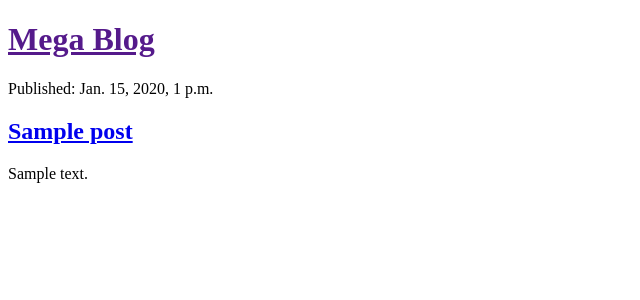
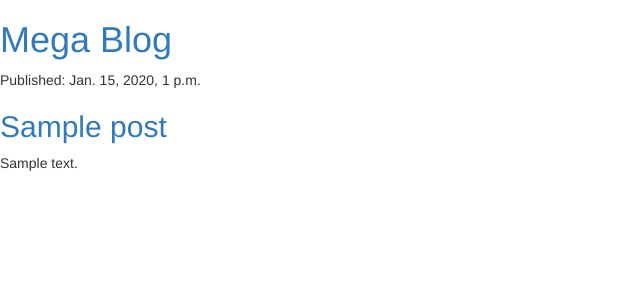
Before and after one commit to vassily-msq/mfb02, a Django app: template blog/templates/blog/post_list.html in a window 1280 px wide. Shown: the top 300 px of the page, without its empty margins (0-640 px from the left). Run offline with Django 3.2, Linux system fonts and the light colour scheme; the template is opened without the code that fills it: values that come from a table or form of the project are taken from there, others are empty; tables that the repository leaves empty hold one stand-in row (values such as "Sample post"); some libraries are stand-ins or nearby versions.

Commit message:
bootstrap

```diff
--- a/blog/templates/blog/post_list.html
+++ b/blog/templates/blog/post_list.html
@@ -2,6 +2,8 @@
 <html>
     <head>
         <title>Test blog</title>
+        <link rel="stylesheet" href="//maxcdn.bootstrapcdn.com/bootstrap/3.2.0/css/bootstrap.min.css">
+<link rel="stylesheet" href="//maxcdn.bootstrapcdn.com/bootstrap/3.2.0/css/bootstrap-theme.min.css">
     </head>
     <body>
         <div>
```
